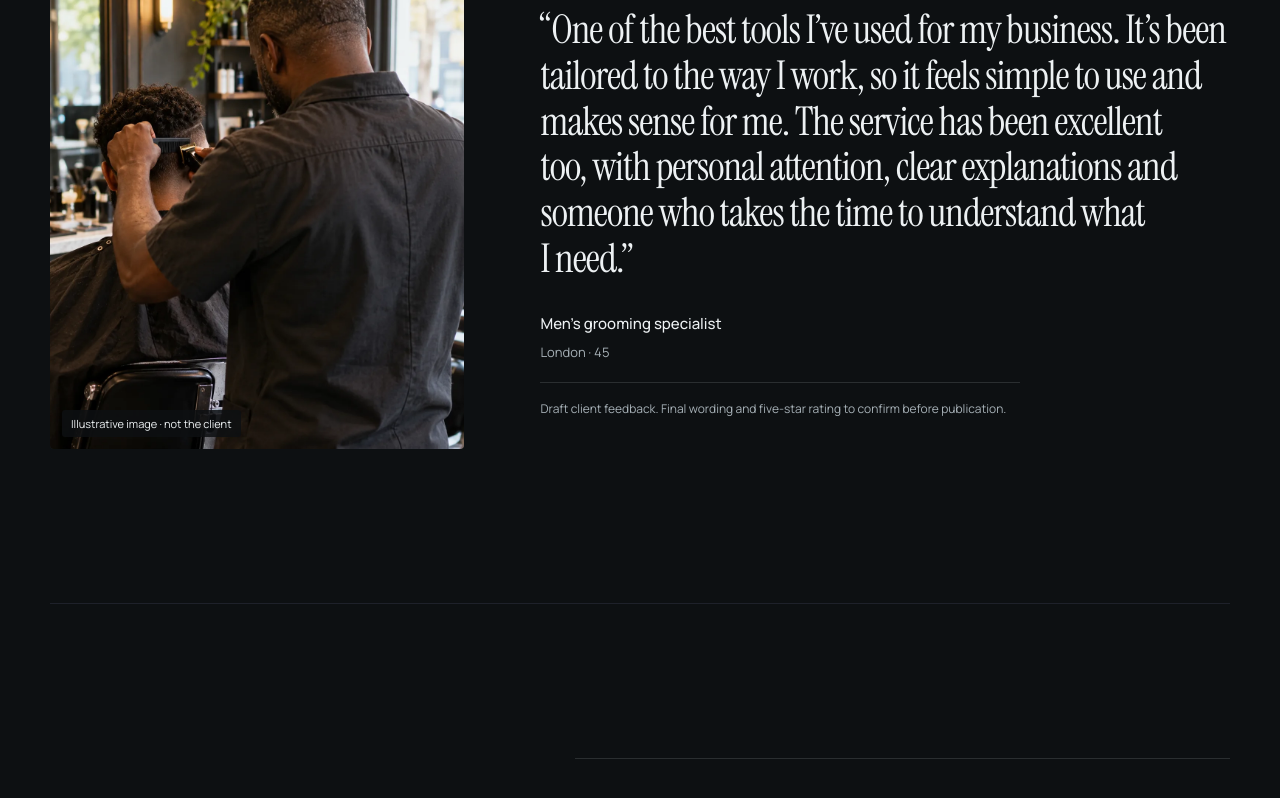
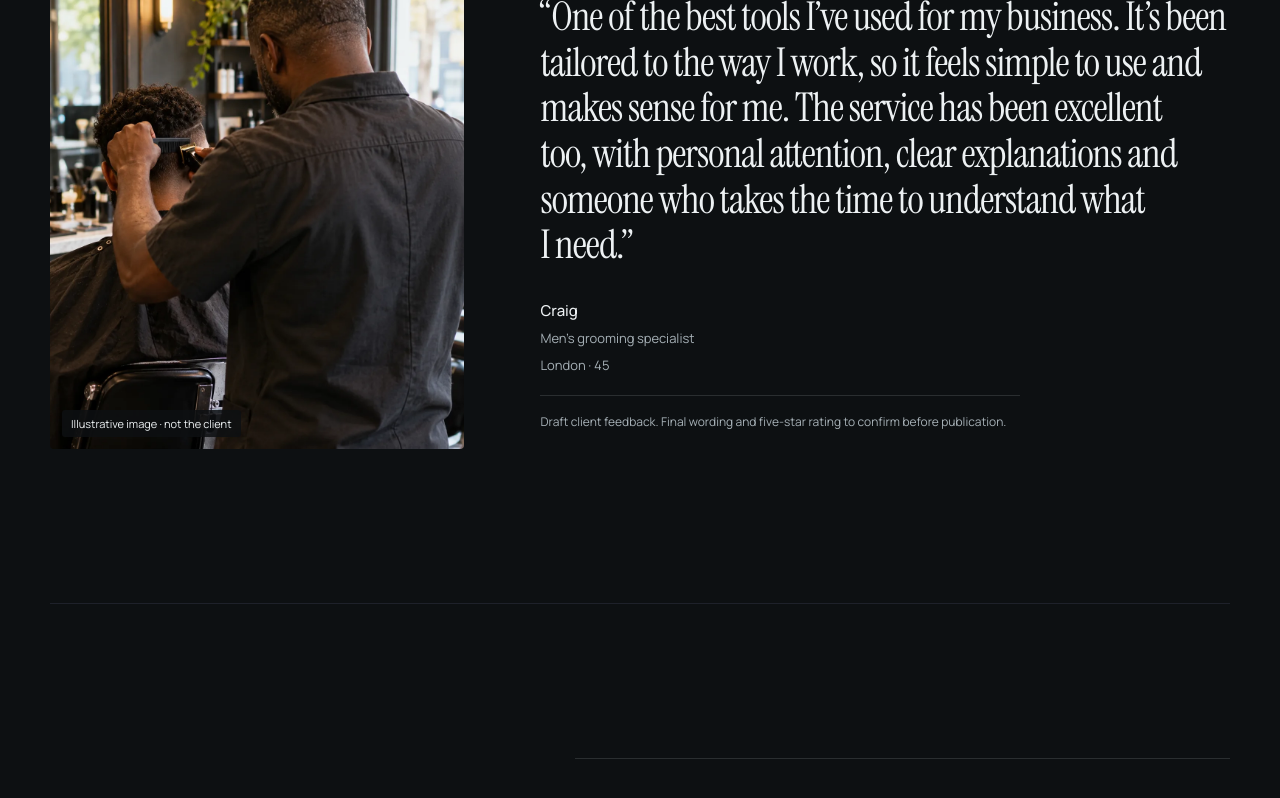
Before and after one commit to Motusai84/motus-agency-site, a Next.js app: page /preview/signal in a window 1280 px wide. Shown: the part 6356-7154 px from the top of the page. Built offline with nearby package versions, Linux system fonts and the light colour scheme; a web font is replaced by a local one.

Commit message:
Name Craig in the client feedback preview

```diff
--- a/components/App.tsx
+++ b/components/App.tsx
@@ -275,7 +275,7 @@ export default function App({ heroDirection = "type" }: { heroDirection?: "signa
           <figcaption>
             <div className="feedback-stars" role="img" aria-label="Five-star design preview; client rating to confirm">{[0, 1, 2, 3, 4].map((star) => <svg key={star} viewBox="0 0 24 24" aria-hidden="true" focusable="false"><path d="m12 2 3.09 6.26L22 9.27l-5 4.87 1.18 6.88L12 17.77l-6.18 3.25L7 14.14 2 9.27l6.91-1.01Z" /></svg>)}</div>
             <blockquote>“One of the best tools I’ve used for my business. It’s been tailored to the way I work, so it feels simple to use and makes sense for me. The service has been excellent too, with personal attention, clear explanations and someone who takes the time to understand what I need.”</blockquote>
-            <div className="feedback-client"><strong>Men’s grooming specialist</strong><span>London · 45</span></div>
+            <div className="feedback-client"><strong>Craig</strong><span>Men’s grooming specialist</span><span>London · 45</span></div>
             <p className="feedback-review-note">Draft client feedback. Final wording and five-star rating to confirm before publication.</p>
           </figcaption>
         </figure>
```
Also changed, not shown: 1 other file (tests, documents, lock files or other folders).
